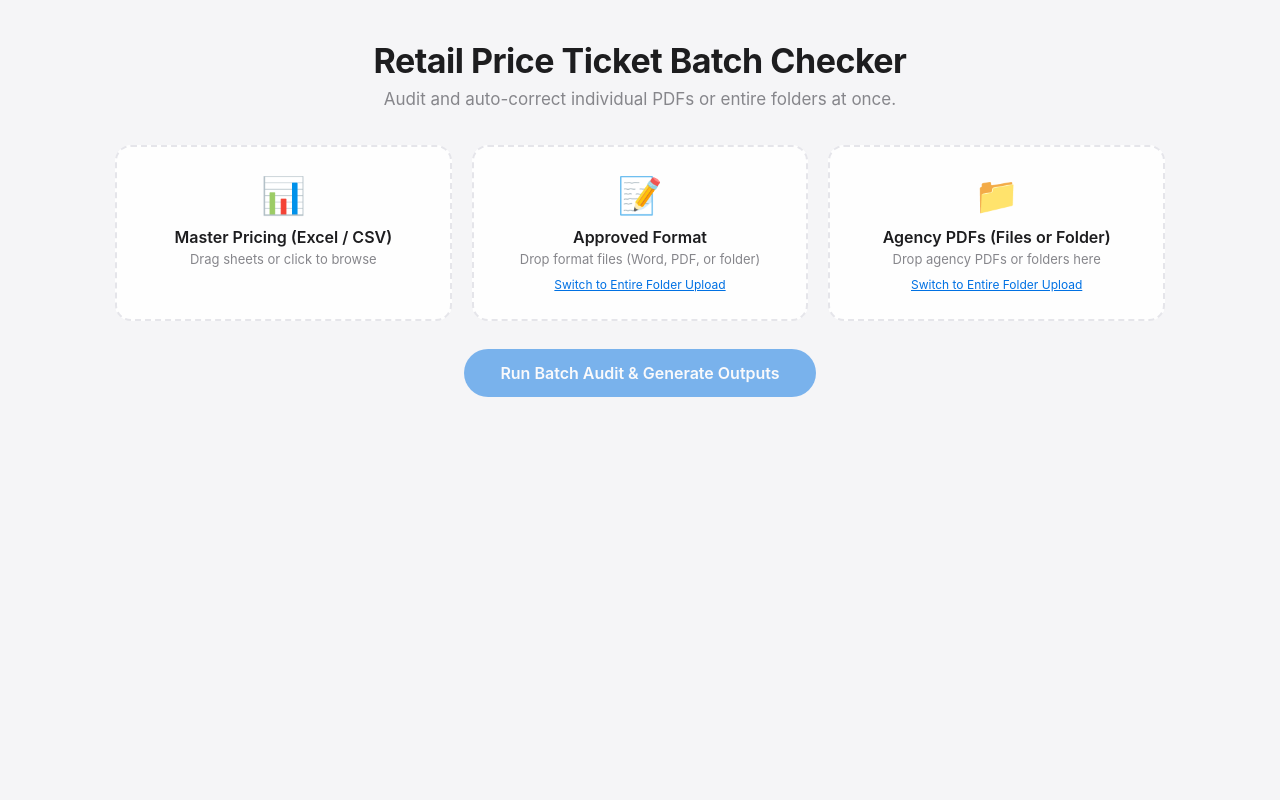
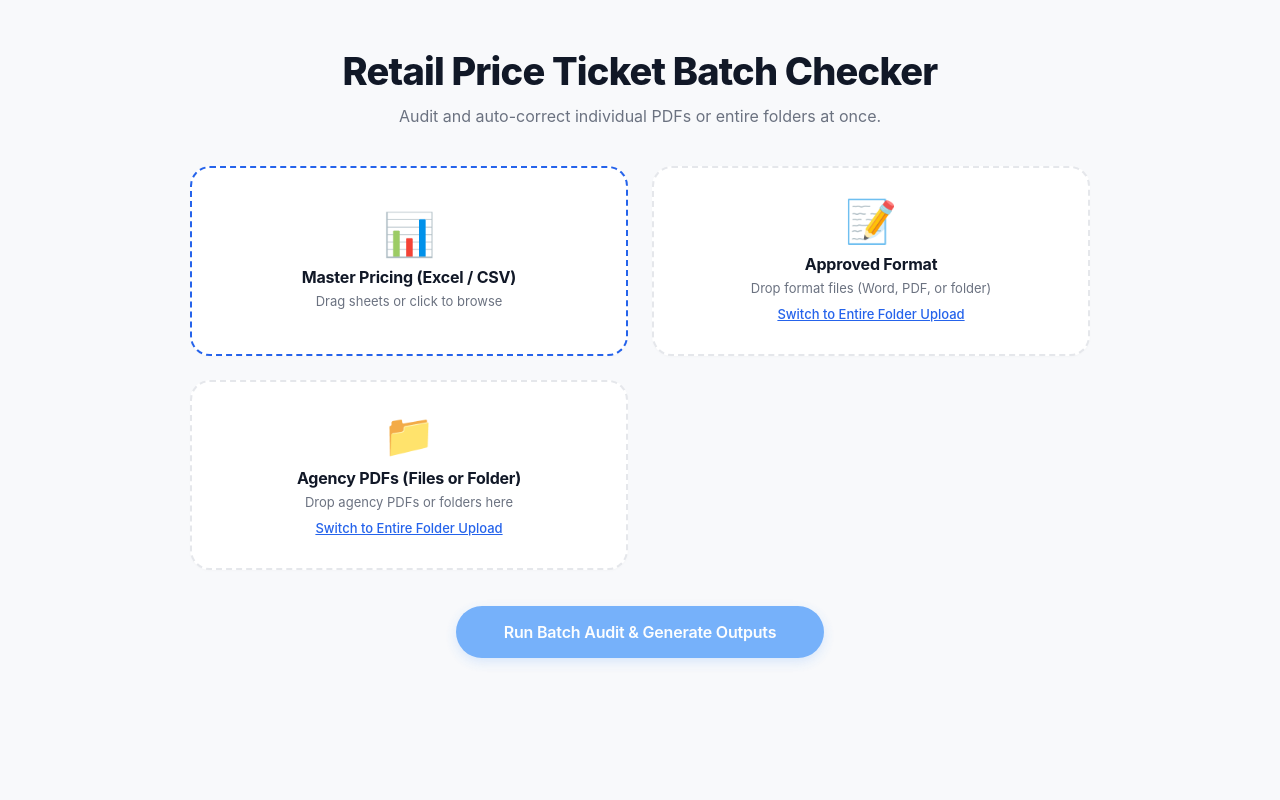
Before and after one commit to Yatendrak22/Price-ticket-review, a Flask app: page / in a window 1280 px wide. Run offline with Flask 3, Linux system fonts and the light colour scheme.

Commit message:
Refactor styles in index.html for consistency

```diff
--- a/templates/index.html
+++ b/templates/index.html
@@ -6,29 +6,18 @@
     <title>Price Ticket Batch Pre-Flight & Compliance Engine</title>
     <style>
         :root {
-            --bg: #F5F5F7;
-            --card-bg: rgba(255, 255, 255, 0.85);
-            --border: #E5E5EA;
-            --text-primary: #1D1D1F;
-            --text-secondary: #86868B;
-            --accent: #0071E3;
-            --accent-hover: #0077ED;
-            --success: #34C759;
-            --error: #FF3B30;
-            --warning: #FF9500;
-            --radius: 16px;
-        }
-
-        @media (prefers-color-scheme: dark) {
-            :root {
-                --bg: #000000;
-                --card-bg: rgba(28, 28, 30, 0.85);
-                --border: #38383A;
-                --text-primary: #F5F5F7;
-                --text-secondary: #A1A1A6;
-                --accent: #2997FF;
-                --accent-hover: #409CFF;
-            }
+            --bg: #F8F9FB;
+            --card-bg: #FFFFFF;
+            --border: #E5E7EB;
+            --text-primary: #111827;
+            --text-secondary: #6B7280;
+            --accent: #2563EB;
+            --accent-hover: #1D4ED8;
+            --btn-blue: #60A5FA;
+            --btn-blue-hover: #3B82F6;
+            --success: #10B981;
+            --error: #EF4444;
+            --radius: 20px;
         }
 
         * {
@@ -42,7 +31,7 @@
         body {
             background-color: var(--bg);
             color: var(--text-primary);
-            padding: 40px 20px;
+            padding: 48px 24px;
             min-height: 100vh;
             display: flex;
             flex-direction: column;
@@ -51,49 +40,58 @@
 
         .container {
             width: 100%;
-            max-width: 1050px;
+            max-width: 900px;
         }
 
         header {
             text-align: center;
-            margin-bottom: 36px;
+            margin-bottom: 40px;
         }
 
         header h1 {
-            font-size: 34px;
-            font-weight: 700;
-            letter-spacing: -0.5px;
-            margin-bottom: 8px;
+            font-size: 38px;
+            font-weight: 800;
+            letter-spacing: -0.8px;
+            color: #111827;
+            margin-bottom: 12px;
         }
 
         header p {
-            font-size: 17px;
-            color: var(--text-secondary);
+            font-size: 16px;
+            color: #6B7280;
+            font-weight: 400;
         }
 
         .upload-grid {
             display: grid;
-            grid-template-columns: repeat(auto-fit, minmax(300px, 1fr));
-            gap: 20px;
-            margin-bottom: 28px;
+            grid-template-columns: 1fr 1fr;
+            gap: 24px;
+            margin-bottom: 24px;
         }
 
         .dropzone {
-            background: var(--card-bg);
-            backdrop-filter: blur(20px);
-            border: 2px dashed var(--border);
+            background: #FFFFFF;
+            border: 2px dashed #E5E7EB;
             border-radius: var(--radius);
-            padding: 26px 20px;
+            padding: 32px 24px;
             text-align: center;
             cursor: pointer;
-            transition: all 0.25s ease;
+            transition: all 0.2s ease;
             position: relative;
+            box-shadow: 0 1px 3px rgba(0, 0, 0, 0.02);
+            min-height: 180px;
+            display: flex;
+            flex-direction: column;
+            align-items: center;
+            justify-content: center;
         }
 
-        .dropzone:hover, .dropzone.dragover {
-            border-color: var(--accent);
-            background: rgba(0, 113, 227, 0.04);
-            transform: translateY(-2px);
+        .dropzone.active-border,
+        .dropzone:hover,
+        .dropzone.dragover {
+            border-color: #2563EB;
+            border-style: dashed;
+            background: #FFFFFF;
         }
 
         .dropzone input[type="file"] {
@@ -108,87 +106,99 @@
         }
 
         .dropzone-icon {
-            font-size: 36px;
-            margin-bottom: 10px;
+            font-size: 42px;
+            margin-bottom: 12px;
+            line-height: 1;
         }
 
         .dropzone-title {
             font-size: 16px;
-            font-weight: 600;
-            margin-bottom: 4px;
+            font-weight: 700;
+            color: #111827;
+            margin-bottom: 6px;
+            letter-spacing: -0.2px;
         }
 
         .dropzone-desc {
             font-size: 13px;
-            color: var(--text-secondary);
+            color: #6B7280;
+            font-weight: 400;
         }
 
         .toggle-folder-btn {
             display: inline-block;
             margin-top: 10px;
-            font-size: 12px;
-            color: var(--accent);
+            font-size: 13px;
+            color: #2563EB;
             text-decoration: underline;
             cursor: pointer;
             z-index: 10;
             position: relative;
+            font-weight: 500;
+        }
+
+        .toggle-folder-btn:hover {
+            color: #1D4ED8;
         }
 
         .file-selected {
-            font-size: 13px;
-            color: var(--accent);
+            font-size: 12px;
+            color: #1D4ED8;
             font-weight: 600;
-            margin-top: 10px;
+            margin-top: 12px;
             word-break: break-all;
-            background: rgba(0, 113, 227, 0.08);
+            background: #EFF6FF;
             padding: 6px 12px;
-            border-radius: 8px;
+            border-radius: 999px;
             display: inline-block;
             position: relative;
             z-index: 6;
+            border: 1px solid #BFDBFE;
         }
 
         .actions {
             text-align: center;
+            margin-top: 36px;
             margin-bottom: 40px;
         }
 
         .btn-primary {
-            background-color: var(--accent);
-            color: white;
+            background-color: var(--btn-blue);
+            color: #FFFFFF;
             font-size: 16px;
             font-weight: 600;
-            padding: 14px 36px;
-            border-radius: 980px;
+            padding: 16px 48px;
+            border-radius: 999px;
             border: none;
             cursor: pointer;
-            transition: background-color 0.2s ease, transform 0.1s ease;
-            box-shadow: 0 4px 14px rgba(0, 113, 227, 0.3);
+            transition: all 0.2s ease;
+            box-shadow: 0 4px 12px rgba(96, 165, 250, 0.25);
+            letter-spacing: -0.2px;
         }
 
-        .btn-primary:hover {
-            background-color: var(--accent-hover);
+        .btn-primary:hover:not(:disabled) {
+            background-color: var(--btn-blue-hover);
+            box-shadow: 0 6px 16px rgba(59, 130, 246, 0.35);
         }
 
-        .btn-primary:active {
+        .btn-primary:active:not(:disabled) {
             transform: scale(0.98);
         }
 
         .btn-primary:disabled {
-            opacity: 0.5;
+            opacity: 0.85;
             cursor: not-allowed;
-            box-shadow: none;
         }
 
         .results-container {
             display: none;
-            background: var(--card-bg);
-            backdrop-filter: blur(20px);
-            border: 1px solid var(--border);
+            background: #FFFFFF;
+            border: 1px solid #E5E7EB;
             border-radius: var(--radius);
             padding: 32px;
             box-shadow: 0 10px 30px rgba(0, 0, 0, 0.05);
             animation: fadeIn 0.4s ease-out;
+            margin-top: 20px;
         }
 
         @keyframes fadeIn {
@@ -233,12 +243,12 @@
         }
 
         .badge-fail {
-            background: rgba(255, 59, 48, 0.15);
+            background: rgba(239, 68, 68, 0.15);
             color: var(--error);
         }
 
         .badge-pass {
-            background: rgba(52, 199, 89, 0.15);
+            background: rgba(16, 185, 129, 0.15);
             color: var(--success);
         }
 
@@ -258,7 +268,7 @@
             display: inline-flex;
             align-items: center;
             gap: 8px;
-            background: var(--accent);
+            background: #2563EB;
             color: white;
             text-decoration: none;
             padding: 12px 26px;
@@ -269,7 +279,7 @@
         }
 
         .btn-download:hover {
-            background: var(--accent-hover);
+            background: #1D4ED8;
             transform: translateY(-1px);
         }
 
@@ -310,23 +320,23 @@
             font-weight: 600;
             margin-right: 6px;
             border: 1px solid var(--border);
-            background: var(--card-bg);
+            background: #FFFFFF;
             color: var(--text-primary);
         }
 
         .btn-action-small:hover {
-            border-color: var(--accent);
-            color: var(--accent);
+            border-color: #2563EB;
+            color: #2563EB;
         }
 
         .btn-action-small.feat {
-            background: var(--accent);
+            background: #2563EB;
             color: white;
             border: none;
         }
 
         .btn-action-small.feat:hover {
-            background: var(--accent-hover);
+            background: #1D4ED8;
         }
     </style>
 </head>
@@ -340,7 +350,7 @@
 
     <div class="upload-grid">
         <!-- 1. Master Pricing (Excel) -->
-        <div class="dropzone" id="dz-excel">
+        <div class="dropzone active-border" id="dz-excel">
             <input type="file" id="file-excel" accept=".xlsx,.xls,.csv,*" multiple>
             <div class="dropzone-icon">📊</div>
             <div class="dropzone-title">Master Pricing (Excel / CSV)</div>
```
